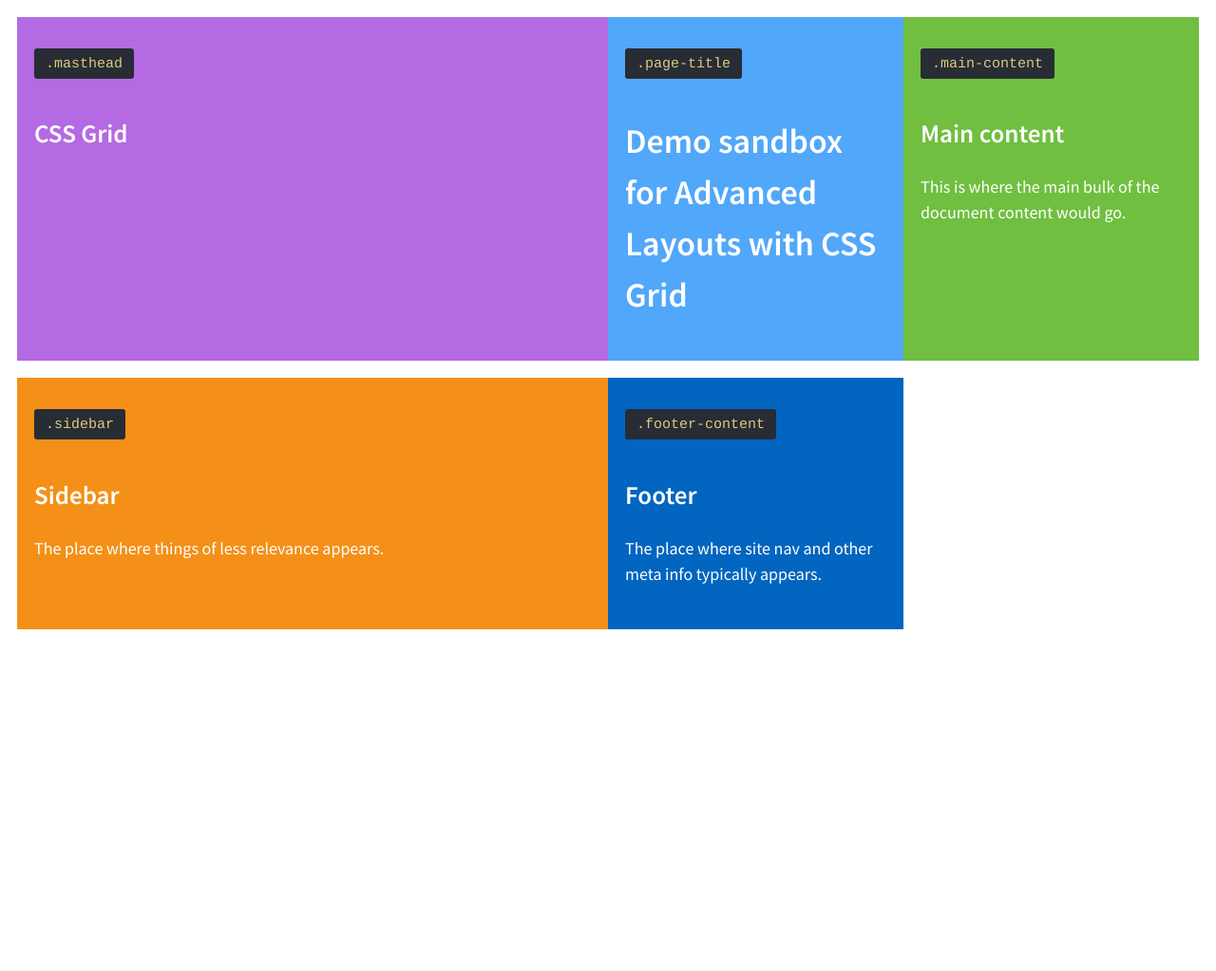
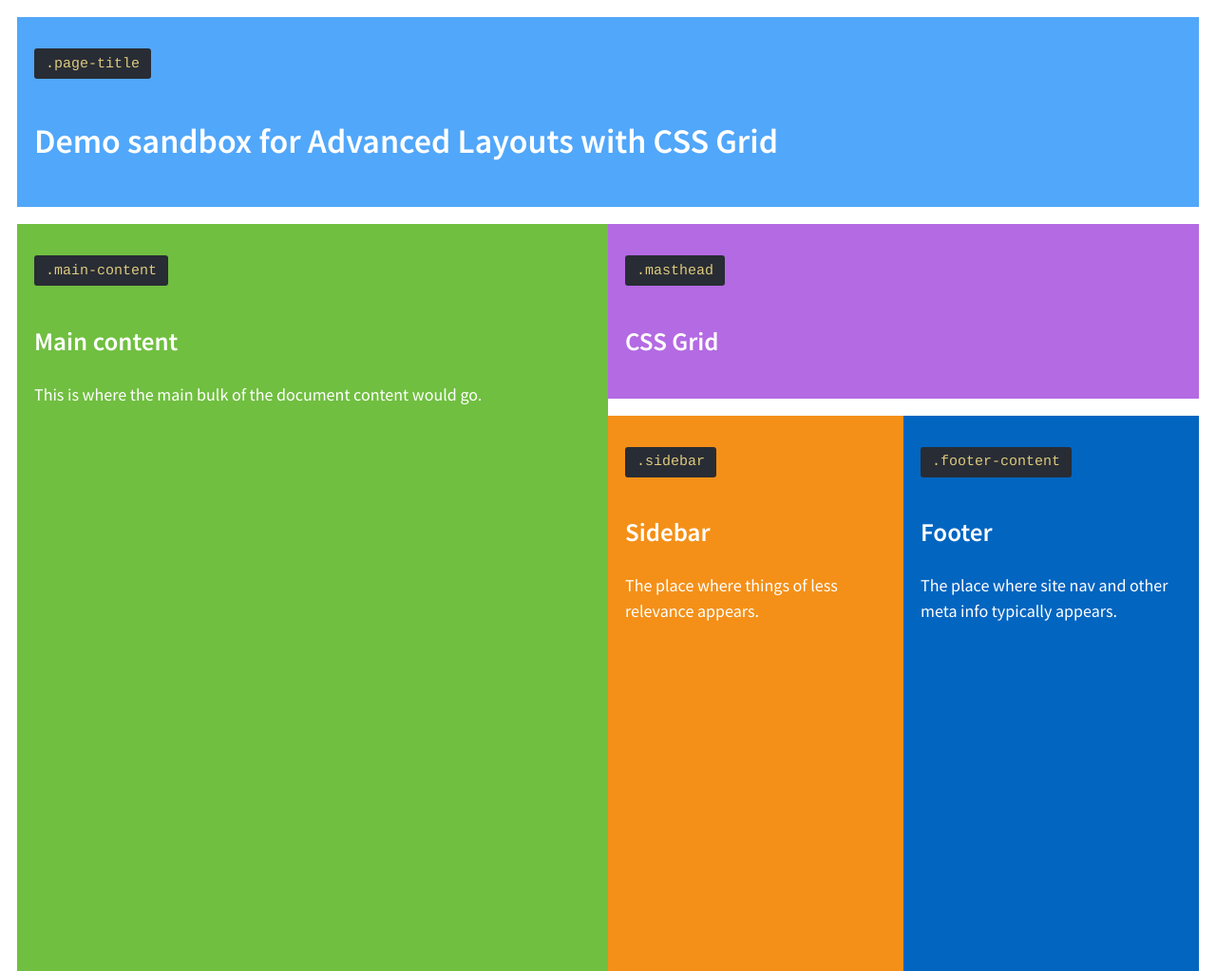
Before and after one commit to ScottDancer/css-advanced-grid, a plain HTML site: page index.html in a window 1280 px wide. Shown: the top 1023 px of the page at 95% size. Drawn offline with Linux system fonts and the light colour scheme.

Commit message:
added a media query to make responsive under 600px

```diff
--- a/style-grid.css
+++ b/style-grid.css
@@ -1,27 +1,47 @@
 .site {
   display: grid;
+  grid-template-columns:  1fr 1fr;
+  grid-template-rows: auto 1fr 3fr;
+  grid-template-areas:
+    "title title"
+    "main masthead"
+    "main sidebar"
+    "footer footer";
+}
+
+@media screen and (min-width: 600px) {
+.site {
+
   grid-template-columns:  2fr 1fr 1fr;
-  grid-template-rows: auto 1fr 3fr;
 
+  grid-template-areas:
+    "title title title"
+    "main masthead masthead"
+    "main sidebar footer";
+}
 }
 
 .masthead {
-
+  grid-area: masthead;
 }
 
 .page-title {
+  grid-area: title;
 
 }
 
 .main-content {
+  grid-area: main;
 
 
 }
 
 .sidebar {
+  grid-area: sidebar;
 
 }
 
 .footer-content {
+  grid-area: footer;
 
 }
```
